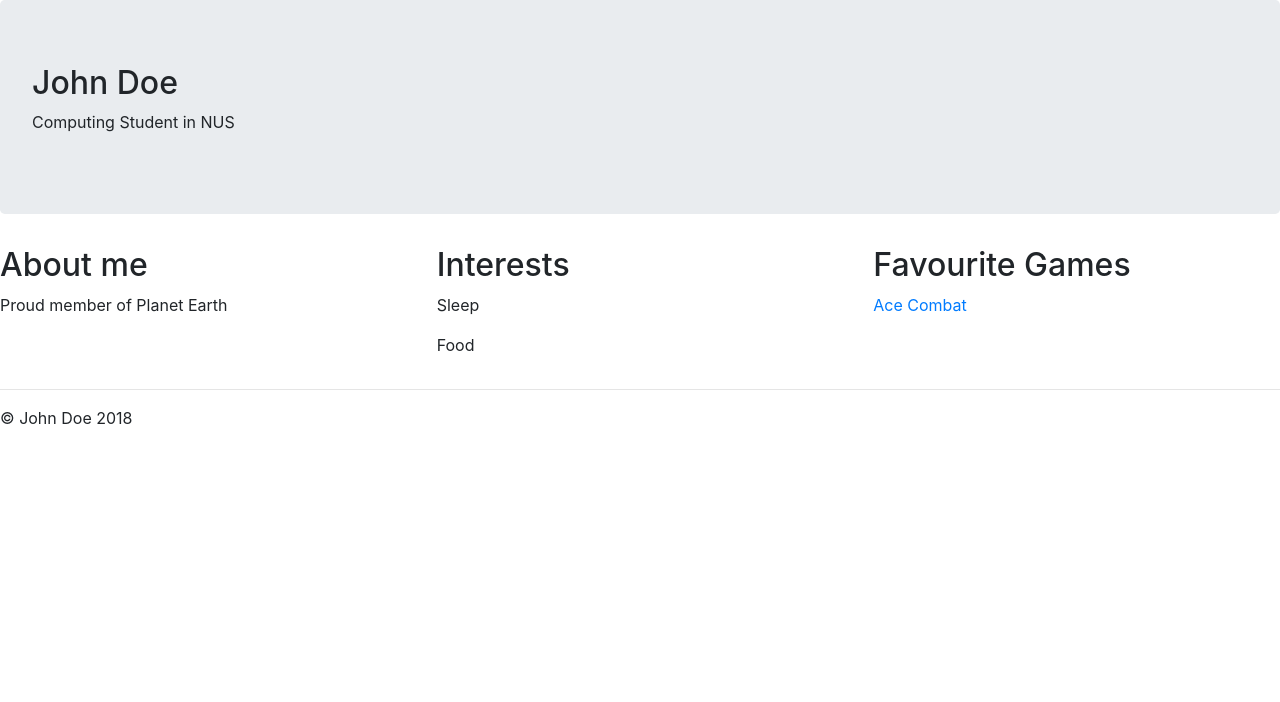
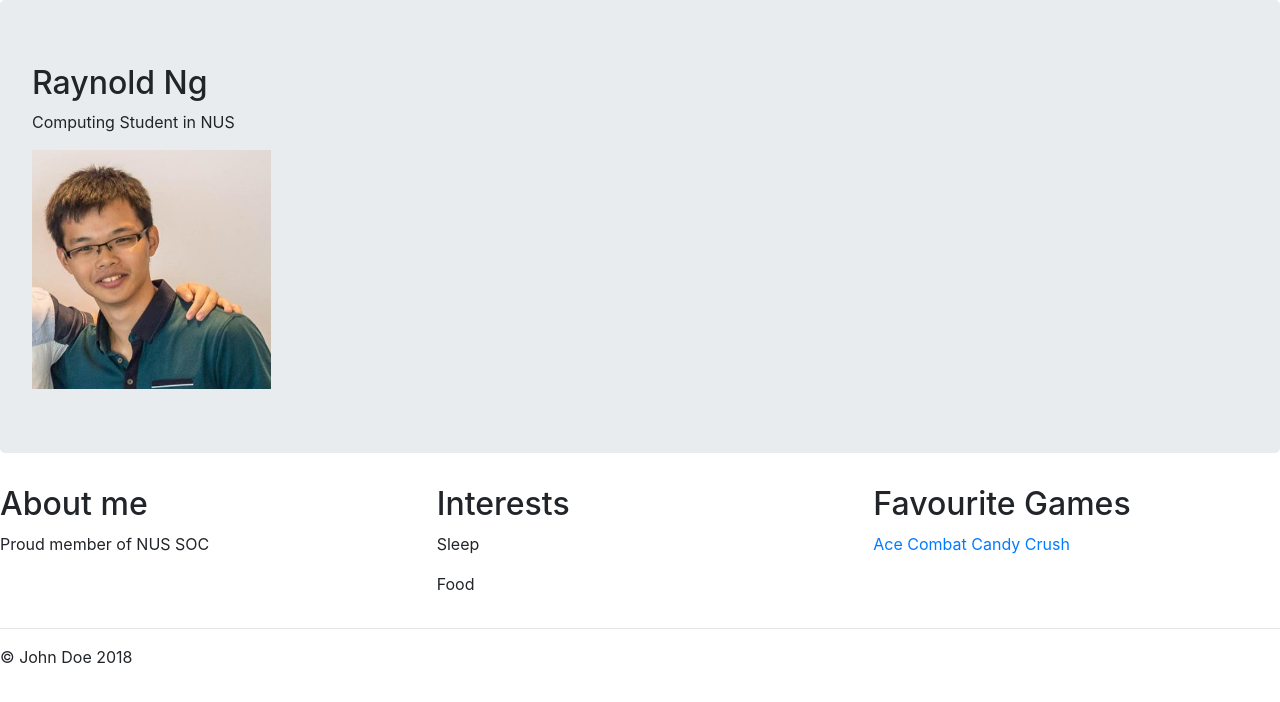
Before and after one commit to raynoldng/cool_website, a plain HTML site: page index.html in a window 1280 px wide. Drawn offline with nearby package versions, Linux system fonts and the light colour scheme.

Commit message:
add photo

```diff
--- a/index.html
+++ b/index.html
@@ -12,14 +12,15 @@
   </head>
   <body>
     <div class="jumbotron">
-        <h2>John Doe</h2>
+        <h2>Raynold Ng</h2>
         <p>Computing Student in NUS</p>
+        <img src='my_photo.png'>
     </div>
 
     <div class="row">
         <div class="col-4">
             <h2>About me</h2>
-            <p>Proud member of Planet Earth</p>
+            <p>Proud member of NUS SOC</p>
         </div>
         <div class="col-4">
             <h2>Interests</h2>
@@ -29,11 +30,13 @@
         <div class="col-4">
             <h2>Favourite Games</h2>
             <a href="https://acecombat.com/">Ace Combat</a>
+            <a href="https://acecombat.com/">Candy Crush</a>
         </div>
     </div>
 
     <hr />
     <footer>&copy; John Doe 2018</footer>
+
 
     <!-- Optional JavaScript -->
     <!-- jQuery first, then Popper.js, then Bootstrap JS -->
```
Also changed, not shown: my_photo.png (added).
